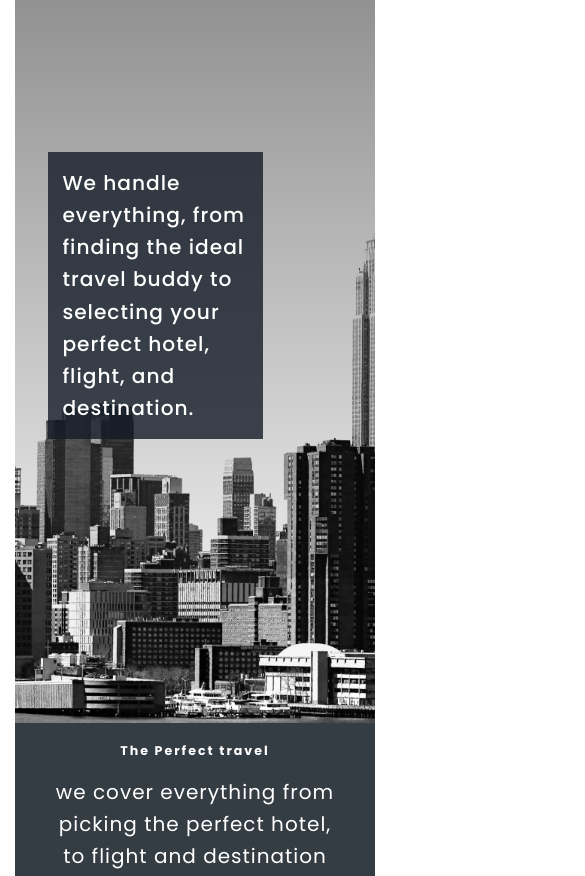
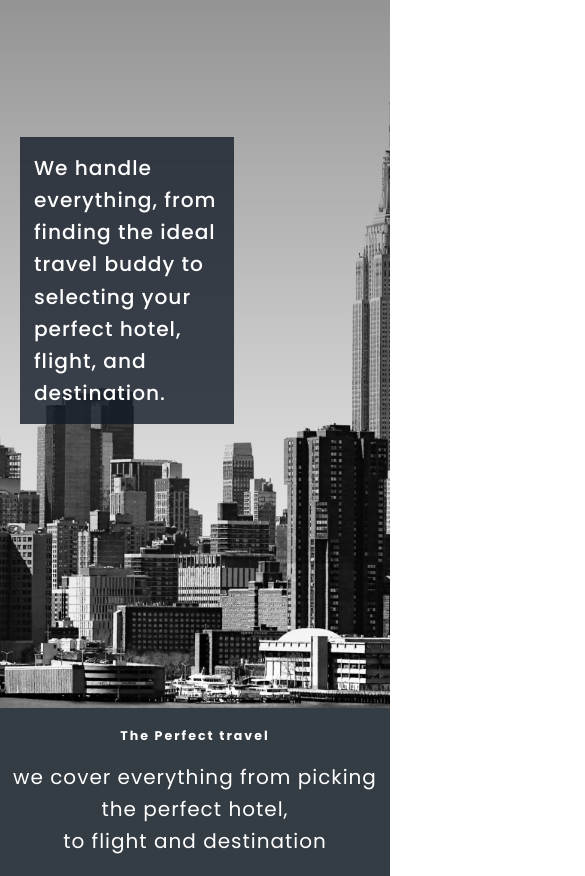
Before and after one commit to PriyaGhosal/BuddyTrail, a website: page index.html in a window 390 px wide. Shown: the part 980-1856 px from the top of the page, 585 px wide, since content can reach past the window. Drawn offline with nearby package versions, Linux system fonts and the light colour scheme; some packages are replaced by stand-ins of ours; a web font is replaced by a local one.

Commit message:
Fixes #1018: BUG: Width of all pages for Mobile View

```diff
--- a/index.html
+++ b/index.html
@@ -1579,9 +1579,6 @@ button:hover:before {
 
 /* Responsive Design */
 @media (max-width: 768px) {
-  main {
-    padding: 15px;
-  }
 
   #destinations {
     padding: 20px;
--- a/style.css
+++ b/style.css
@@ -2889,3 +2889,22 @@ textarea {
   margin-bottom: 1rem;
   line-height: 1.5;
 }
+
+html, body {
+  margin: 0;
+  padding: 0;
+  width: 100%;
+  overflow-x: hidden;
+}
+
+#root {
+  width: 100%;
+}
+
+.container {
+  width: 100%;
+  max-width: 100vw;
+  margin: 0 auto;
+  padding: 0;
+  box-sizing: border-box;
+}
```
